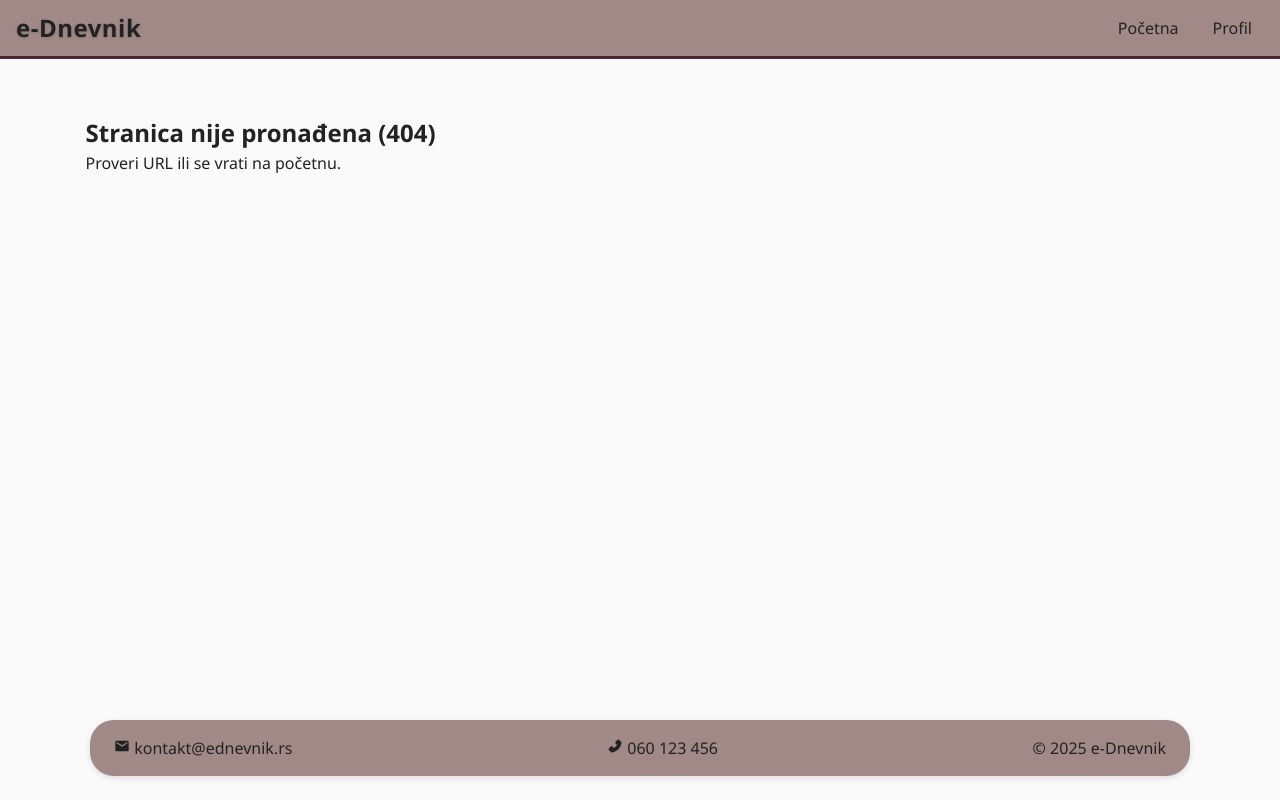
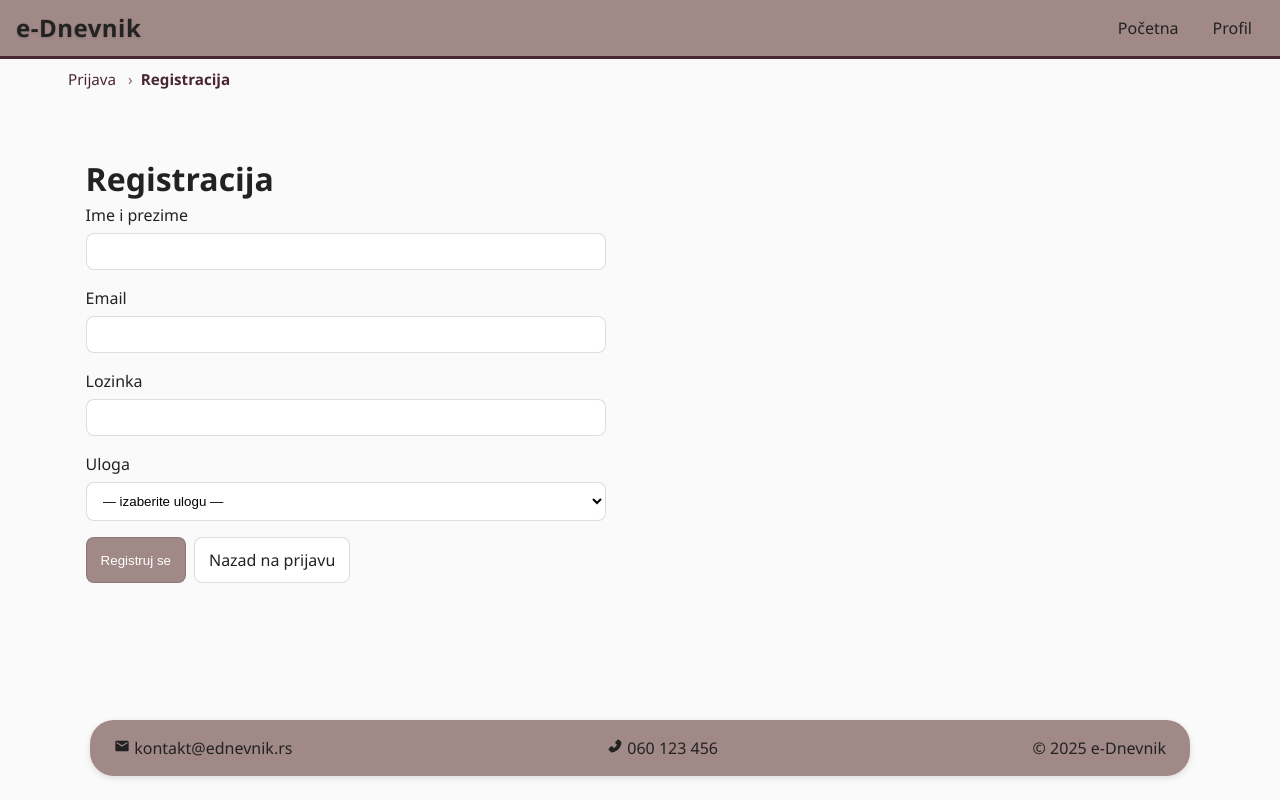
Before and after one commit to elab-development/internet-tehnologije-2024-projekat-appednevnik_2019_0057, a React (Create React App) app in the folder frontend/: page /register in a window 1280 px wide. Before the commit this address had no page. Built offline with nearby package versions, Linux system fonts and the light colour scheme.

Commit message:
Omogucena registracija

```diff
--- a/frontend/src/App.js
+++ b/frontend/src/App.js
@@ -12,6 +12,7 @@ import NotFound from "./pages/NotFound";
 import ProtectedRoute from "./components/ProtectedRoute";
 import GuestRoute from "./components/GuestRoute";
 import Subjects from "./pages/Subjects";
+import Register from "./pages/Register";
 import { useLocalStorage } from "./hooks/useLocalStorage";
 import { useEffect } from "react";
 import api, { setAuthToken } from "./api/axios";
@@ -107,6 +108,14 @@ function App() {
               </ProtectedRoute>
             }
           />
+          <Route
+            path="/register"
+            element={
+              <GuestRoute>
+                <Register />
+              </GuestRoute>
+            }
+          />
           <Route path="*" element={<NotFound />} />
         </Routes>
       </main>
--- a/frontend/src/components/Breadcrumbs.jsx
+++ b/frontend/src/components/Breadcrumbs.jsx
@@ -32,6 +32,10 @@ export default function Breadcrumbs() {
       { href: "/subjects", label: "Predmeti" },
     ],
     "/login": [{ href: "/login", label: "Prijava" }],
+    "/register": [
+      { href: "/login", label: "Prijava" },
+      { href: "/register", label: "Registracija" },
+    ],
   };
 
   const clean = pathname.replace(/\/+$/, "") || "/";
--- a/frontend/src/pages/Login.jsx
+++ b/frontend/src/pages/Login.jsx
@@ -1,5 +1,5 @@
 import { useState } from "react";
-import { useNavigate } from "react-router-dom";
+import { Link, useNavigate } from "react-router-dom";
 import AppInput from "../components/AppInput";
 import AppButton from "../components/AppButton";
 import api, { setAuthToken } from "../api/axios";
@@ -45,7 +45,10 @@ export default function Login() {
       <h1>Prijava</h1>
 
       {error && (
-        <p className="error-text" style={{ marginBottom: 8 }}> {error} </p>
+        <p className="error-text" style={{ marginBottom: 8 }}>
+          {" "}
+          {error}{" "}
+        </p>
       )}
       {msg && <p style={{ color: "green", marginBottom: 8 }}>{msg}</p>}
 
@@ -65,6 +68,9 @@ export default function Login() {
           {loading ? "Prijava..." : "Prijavi se"}
         </AppButton>
       </form>
+      <p style={{ marginTop: 12 }}>
+        Nemate nalog? <Link to="/register">Registrujte se</Link>
+      </p>
     </div>
   );
 }
--- /dev/null
+++ b/frontend/src/pages/Register.jsx
@@ -0,0 +1,248 @@
+import { useEffect, useState } from "react";
+import { useNavigate, Link } from "react-router-dom";
+import api from "../api/axios";
+import AppInput from "../components/AppInput";
+import AppButton from "../components/AppButton";
+
+export default function Register() {
+  const navigate = useNavigate();
+
+  const [name, setName] = useState("");
+  const [email, setEmail] = useState("");
+  const [password, setPassword] = useState("");
+
+  const [role, setRole] = useState("");
+
+  const [telefon, setTelefon] = useState("");
+  const [razred, setRazred] = useState("");
+  const [parentId, setParentId] = useState("");
+
+  const [childId, setChildId] = useState("");
+  const [subjectId, setSubjectId] = useState("");
+
+  const [students, setStudents] = useState([]);
+  const [subjects, setSubjects] = useState([]);
+
+  const [loadingLists, setLoadingLists] = useState(false);
+  const [submitting, setSubmitting] = useState(false);
+  const [err, setErr] = useState("");
+  const [fieldErrors, setFieldErrors] = useState({});
+
+
+  useEffect(() => {
+    const fetchData = async () => {
+      setErr("");
+      setFieldErrors({});
+      setLoadingLists(true);
+
+      try {
+        if (role === "roditelj") {
+          const { data } = await api.get("/public/students-free");
+          setStudents(Array.isArray(data) ? data : []);
+        } else {
+          setStudents([]);
+          setChildId("");
+        }
+
+        if (role === "nastavnik") {
+          const { data } = await api.get("/subjects", {
+            params: { per_page: 1000 },
+          });
+          const list = Array.isArray(data) ? data : data.data ?? [];
+          setSubjects(list);
+        } else {
+          setSubjects([]);
+          setSubjectId("");
+        }
+      } catch (e) {
+        console.error(e);
+        setErr("Greška pri učitavanju podataka za registraciju.");
+      } finally {
+        setLoadingLists(false);
+      }
+    };
+
+    if (role) fetchData();
+    setTelefon("");
+    setRazred("");
+    setParentId("");
+    setChildId("");
+    setSubjectId("");
+  }, [role]);
+
+  const handleSubmit = async (e) => {
+    e.preventDefault();
+    setErr("");
+    setFieldErrors({});
+    setSubmitting(true);
+
+    try {
+      const payload = {
+        name: name.trim(),
+        email: email.trim(),
+        password: password,
+        role,
+      };
+
+      if (telefon.trim()) payload.telefon = telefon.trim();
+
+      if (role === "roditelj") {
+        if (childId) payload.child_id = Number(childId);
+      }
+
+      if (role === "nastavnik") {
+        if (subjectId) payload.subject_id = Number(subjectId);
+      }
+
+      if (role === "ucenik") {
+        if (razred.trim()) payload.razred = razred.trim();
+      }
+
+      const { data } = await api.post("/register", payload);
+
+      alert("Registracija uspešna. Prijavite se svojim nalogom.");
+      navigate("/login");
+    } catch (e) {
+      console.error(e);
+      const res = e?.response?.data;
+      if (res?.errors) {
+        setFieldErrors(res.errors);
+      } else {
+        setErr(res?.message || "Greška prilikom registracije.");
+      }
+    } finally {
+      setSubmitting(false);
+    }
+  };
+
+  return (
+    <div className="container page">
+      <h1>Registracija</h1>
+
+      {err && <p style={{ color: "#c00", marginBottom: 12 }}>{err}</p>}
+
+      <form onSubmit={handleSubmit} style={{ maxWidth: 520 }}>
+        <AppInput
+          label="Ime i prezime"
+          value={name}
+          onChange={(e) => setName(e.target.value)}
+          error={fieldErrors.name?.[0]}
+        />
+
+        <AppInput
+          label="Email"
+          type="email"
+          value={email}
+          onChange={(e) => setEmail(e.target.value)}
+          error={fieldErrors.email?.[0]}
+        />
+
+        <AppInput
+          label="Lozinka"
+          type="password"
+          value={password}
+          onChange={(e) => setPassword(e.target.value)}
+          error={fieldErrors.password?.[0]}
+        />
+
+        {/* Rola */}
+        <div className="input-wrap" style={{ marginTop: 12 }}>
+          <label>Uloga</label>
+          <select
+            className="input"
+            value={role}
+            onChange={(e) => setRole(e.target.value)}
+          >
+            <option value="">— izaberite ulogu —</option>
+            <option value="ucenik">Učenik</option>
+            <option value="roditelj">Roditelj</option>
+            <option value="nastavnik">Nastavnik</option>
+          </select>
+          {fieldErrors.role && (
+            <span className="error-text">{fieldErrors.role[0]}</span>
+          )}
+        </div>
+
+        {(role === "roditelj" || role === "ucenik") && (
+          <AppInput
+            label="Telefon"
+            value={telefon}
+            onChange={(e) => setTelefon(e.target.value)}
+            error={fieldErrors.telefon?.[0]}
+          />
+        )}
+
+        {role === "roditelj" && (
+          <div className="input-wrap" style={{ marginTop: 12 }}>
+            <label>Dete (učenik bez roditelja)</label>
+            <select
+              className="input"
+              value={childId}
+              onChange={(e) => setChildId(e.target.value)}
+              disabled={loadingLists || students.length === 0}
+            >
+              <option value="">
+                {loadingLists
+                  ? "Učitavanje..."
+                  : students.length === 0
+                  ? "Nema učenika bez dodeljenog roditelja"
+                  : "— izaberite dete —"}
+              </option>
+              {students.map((s) => (
+                <option key={s.id} value={s.id}>
+                  {s.user?.name || `Učenik #${s.id}`}
+                </option>
+              ))}
+            </select>
+            {fieldErrors.child_id && (
+              <span className="error-text">{fieldErrors.child_id[0]}</span>
+            )}
+          </div>
+        )}
+
+        {role === "nastavnik" && (
+          <div className="input-wrap" style={{ marginTop: 12 }}>
+            <label>Predmet</label>
+            <select
+              className="input"
+              value={subjectId}
+              onChange={(e) => setSubjectId(e.target.value)}
+              disabled={loadingLists}
+            >
+              <option value="">
+                {loadingLists ? "Učitavanje..." : "— izaberite predmet —"}
+              </option>
+              {subjects.map((s) => (
+                <option key={s.id} value={s.id}>
+                  {s.naziv}
+                </option>
+              ))}
+            </select>
+            {fieldErrors.subject_id && (
+              <span className="error-text">{fieldErrors.subject_id[0]}</span>
+            )}
+          </div>
+        )}
+
+        {role === "ucenik" && (
+          <AppInput
+            label="Razred (npr. I-1)"
+            value={razred}
+            onChange={(e) => setRazred(e.target.value)}
+            error={fieldErrors.razred?.[0]}
+          />
+        )}
+
+        <div style={{ display: "flex", gap: 8, marginTop: 16 }}>
+          <AppButton type="submit" variant="primary" onClick={undefined}>
+            {submitting ? "Slanje…" : "Registruj se"}
+          </AppButton>
+
+          <Link to="/login" className="btn">
+            Nazad na prijavu
+          </Link>
+        </div>
+      </form>
+    </div>
+  );
+}
```
Also changed, not shown: 2 other files (tests, documents, lock files or other folders).
